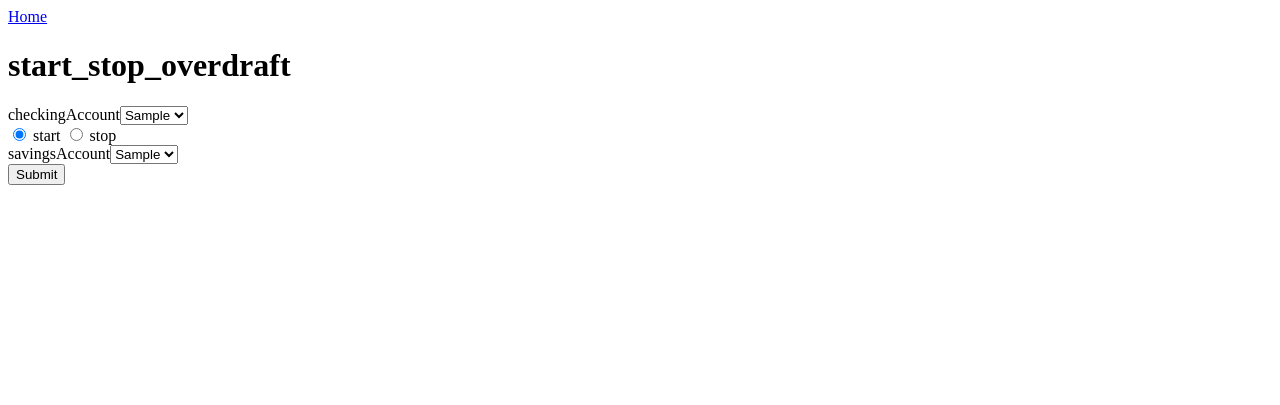
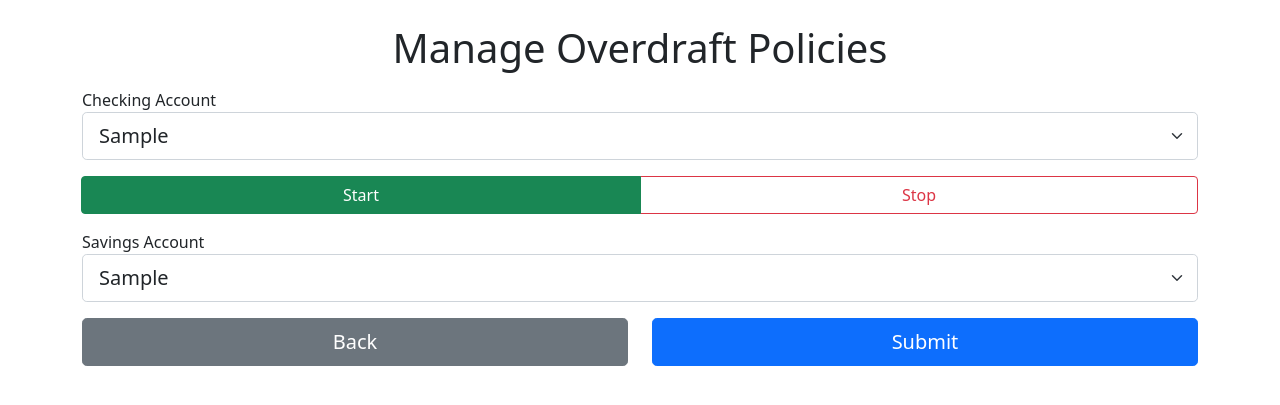
Before and after one commit to davidcornell2326/FlaskApp, a Flask app: template templates/10_start_stop_overdraft.html in a window 1280 px wide. Shown: the top 405 px of the page. Run offline with Flask 2, Linux system fonts and the light colour scheme; the template is opened without the code that fills it: most values are stand-ins (such as "Sample title", 1, 10 or a date in 2020).

Commit message:
Added style to screen 10

```diff
--- a/templates/10_start_stop_overdraft.html
+++ b/templates/10_start_stop_overdraft.html
@@ -2,38 +2,54 @@
 <html lang="en">
 
 <head>
-    <title>start_stop_overdraft</title>
+    <title>Start/Stop Overdraft</title>
+    <link href="https://cdn.jsdelivr.net/npm/bootstrap@5.1.3/dist/css/bootstrap.min.css" rel="stylesheet" integrity="sha384-1BmE4kWBq78iYhFldvKuhfTAU6auU8tT94WrHftjDbrCEXSU1oBoqyl2QvZ6jIW3" crossorigin="anonymous">
 </head>
 
 <body>
+    <div class="container">
         <div class="header">
-        <a href="/">Home</a>
-        <h1>start_stop_overdraft</h1>
+            <br/>
+            <h1 style="text-align: center;" class="mb-3">Manage Overdraft Policies</h1>
         </div>
 
         <form id="form" method="POST">
-        <div><text>checkingAccount</text><select name="checkingAccount">
+            <label for="checkingAccountInput">Checking Account</label>
+            <select name="checkingAccount" class="form-select form-select-lg mb-3 mt-0" id="checkingAccountInput">
                 {% for checkingAccount in checkingAccounts %}
                 <option>{{checkingAccount}}</option>
                 {% endfor %}
-        </select></div>
+            </select>
 
-        <div>
-            <input type="radio" id="start" name="startStop" value="Start" checked>
-            <label for="start">start</label>
-            <input type="radio" id="stop" name="start_Stop" value="stop">
-            <label for="stop">stop</label>
+            <div class="row justify-content-md-center">
+                <div class="btn-group col-12 mb-3" role="group" aria-label="Basic radio toggle button group">
+                    <input type="radio" class="btn-check btn-lg" id="start" autocomplete="off" name="startStop" value="Start" checked>
+                    <label class="btn btn-outline-success" for="start">Start</label>
+
+                    <input type="radio" class="btn-check btn-lg" id="stop" autocomplete="off" name="startStop" value="Stop">
+                    <label class="btn btn-outline-danger" for="stop">Stop</label>
+                </div>
             </div>
 
-        <div><text>savingsAccount</text><select name="savingsAccount">
+            <label for="savingsAccountInput">Savings Account</label>
+            <select name="savingsAccount" class="form-select form-select-lg mb-3 mt-0" id="savingsAccountInput">
                 {% for savingsAccount in savingsAccounts %}
                 <option>{{savingsAccount}}</option>
                 {% endfor %}
-        </select></div>
+            </select>
 
-
-        <button type="submit">Submit</button>
+            <div class="row">
+                <div class="col">
+                    <div class="d-grid gap-2">
+                        <a class="btn btn-secondary btn-lg" role="button" href="/">Back</a>
+                    </div>
+                </div>
+                <div class="col">
+                    <div class="d-grid gap-2"><button type="submit" class="btn btn-primary btn-lg">Submit</button></div>
+                </div>
+            </div>
         </form>
+    </div>
 
     <script>
         document.querySelector('#form').addEventListener("submit", async function (e) {
--- a/templates/9_create_fee.html
+++ b/templates/9_create_fee.html
@@ -22,7 +22,7 @@
             </select>
 
             <label for="accountInput">Account</label>
-            <select name="account" class="form-select form-select-lg mb-3 mt-0" id="accountInput">
+            <select name="accountID" class="form-select form-select-lg mb-3 mt-0" id="accountInput">
                 {% for account in accountIDs %}
                 <option>{{account}}</option>
                 {% endfor %}
```
Also changed, not shown: templates/8_2_manage_accounts_admin.html (+4 -4 lines). Lines whose indentation alone changed are shown as unchanged.
